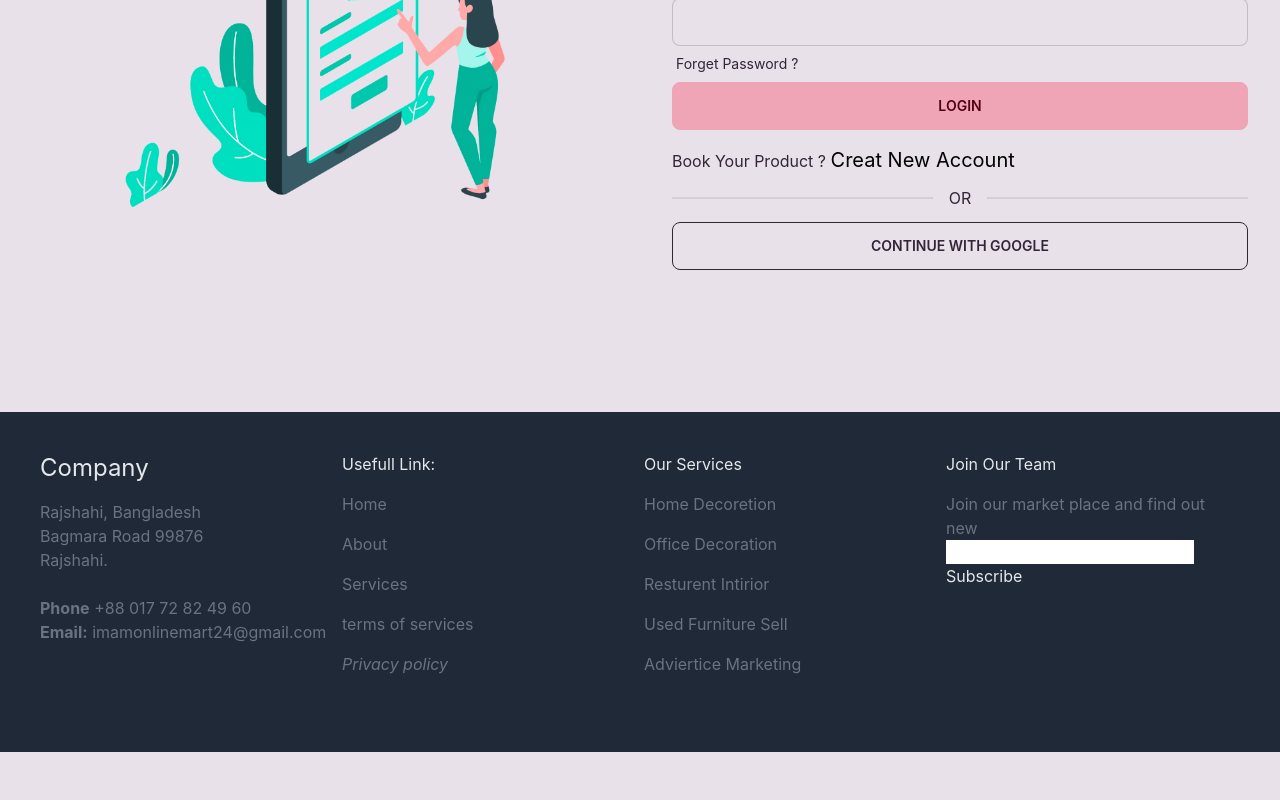
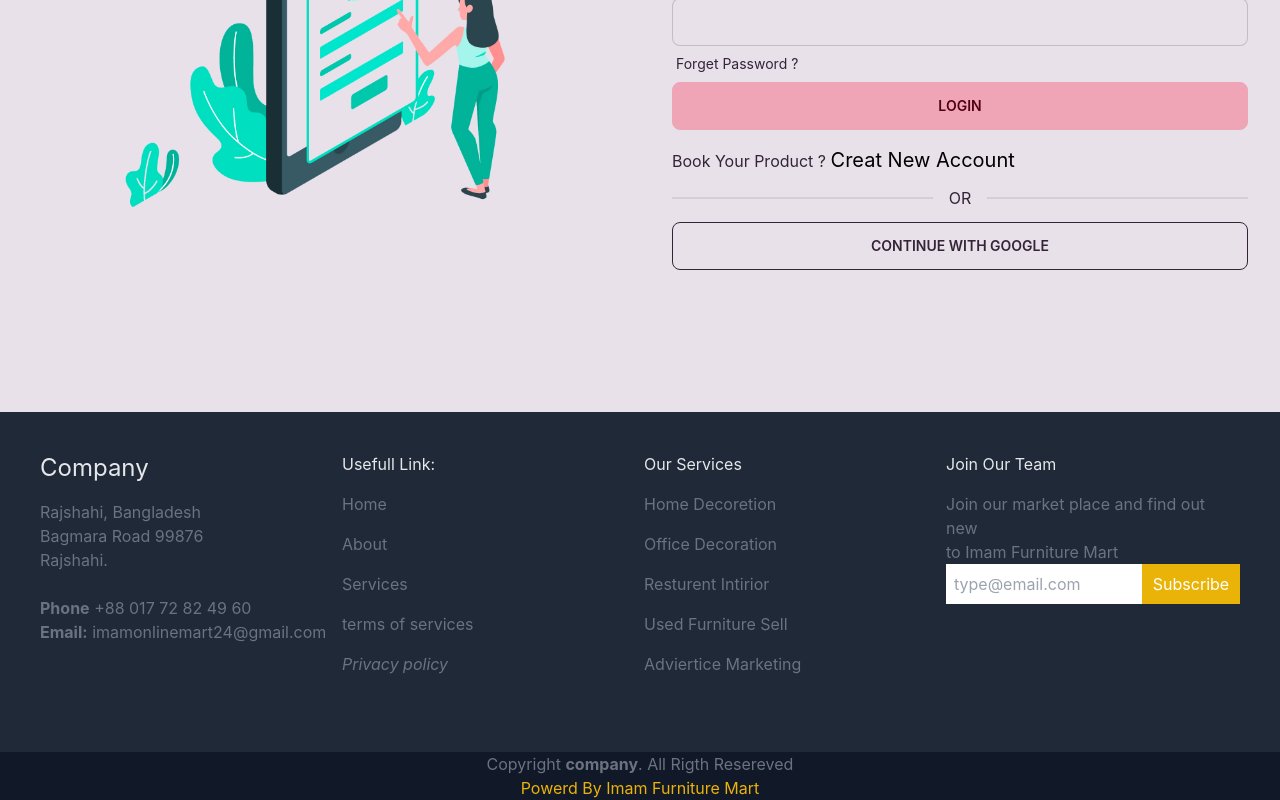
Before and after one commit to Km-Nazrul-Islam/used-furniture-client, a React (Create React App) app: page /login in a window 1280 px wide. Shown: the part 356-1156 px from the top of the page. Before the commit the page ends 1108 px from the top, so only its background shows below. Built offline with nearby package versions, Linux system fonts and the light colour scheme; no server answers.

Commit message:
Footer Edited

```diff
--- a/src/Pages/Shared/Footer/Footer.js
+++ b/src/Pages/Shared/Footer/Footer.js
@@ -41,12 +41,23 @@ const Footer = () => {
                             </div>
                             <div className='mb-5'>
                                 <h4 className='pb-4'>Join Our Team</h4>
-                                <p className='text-gray-500'>Join our market place and find out new</p>
+                                <p className='text-gray-500'>Join our market place and find out new <br />
+                                to Imam Furniture Mart</p>
                                 <form className='flex flex-row flex-wrap'>
-                                    <input type="text" name="" id="" />
-                                    <button>Subscribe</button>
+                                    <input type="text" className='text-gray-500 w-2/3 p-2 focus:border-yellow-500' placeholder='type@email.com'/>
+                                    <button className='p-2 w-1/3 bg-yellow-500 text-white hover:bg-yellow-600'>Subscribe</button>
                                 </form>
                             </div>
+                        </div>
+                    </div>
+                </div>
+                <div className='bg-gray-900 text-gray-500 px-10'>
+                    <div>
+                        <div className='text-center'>
+                            <div>
+                                Copyright <strong><span>company</span></strong>. All Rigth Resereved
+                            </div>
+                            <div><a href="#" className='text-yellow-500'>Powerd By Imam Furniture Mart</a></div>
                         </div>
                     </div>
                 </div>
```
